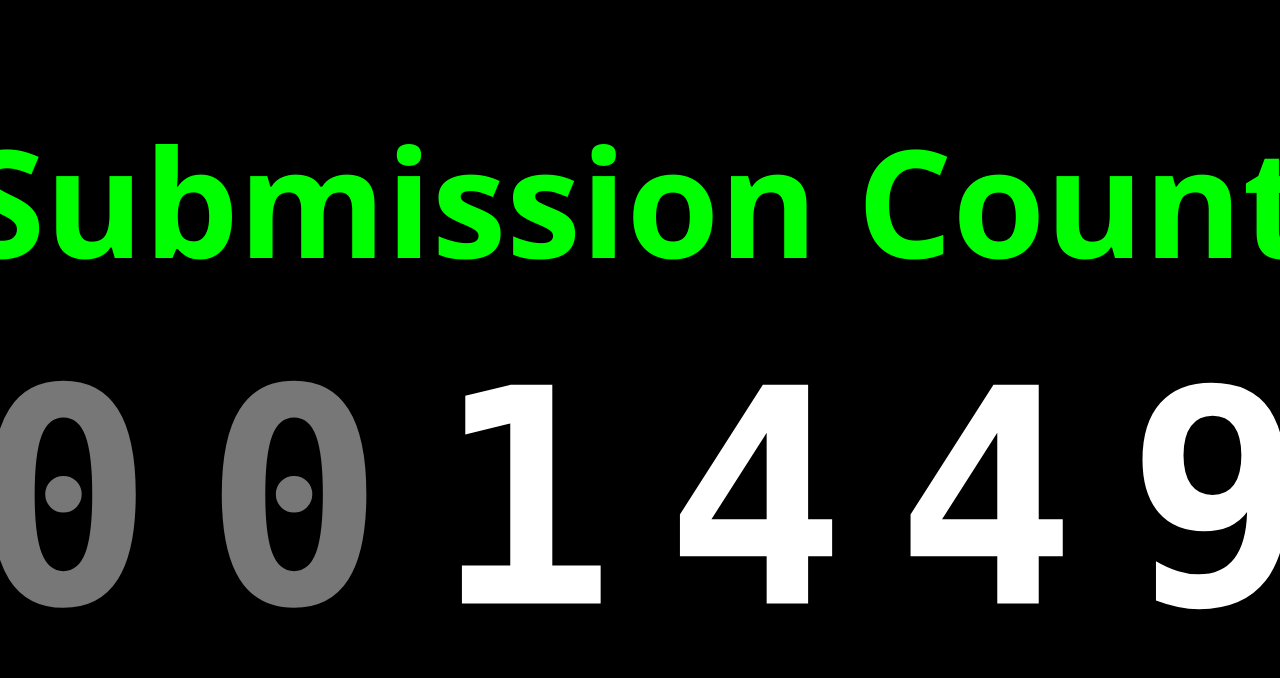
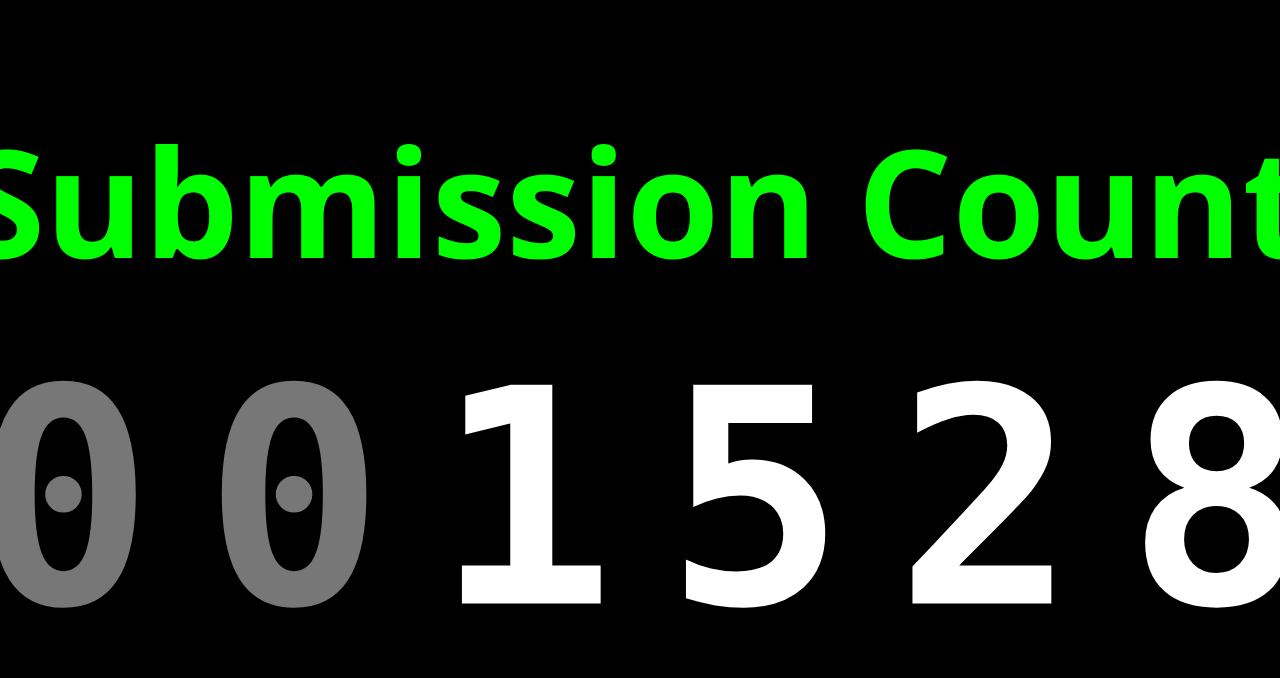
Before and after one commit to SleepingCup/Sleeping-Cup-Submission-Count, a plain HTML site: page index.html in a window 1280 px wide. Shown: the top 678 px of the page. Drawn offline with Linux system fonts and the light colour scheme.

Commit message:
Update index.html

```diff
--- a/index.html
+++ b/index.html
@@ -33,7 +33,7 @@
     <body style="background-color: black;">
         <center>
             <h1 style="white-space: nowrap; color: #0f0; font-family: Segoe UI; font-size: 150px;" class="upper_center">Submission Count</h1>
-            <h1 style="white-space: nowrap; color: #fff; font-family: Consolas; font-size: 300px; letter-spacing: 50px;" class="lower_center"><span style="color: #777;">00</span>1449</h1>
+            <h1 style="white-space: nowrap; color: #fff; font-family: Consolas; font-size: 300px; letter-spacing: 50px;" class="lower_center"><span style="color: #777;">00</span>1528</h1>
         </center>
     </body>
 </html>
```
